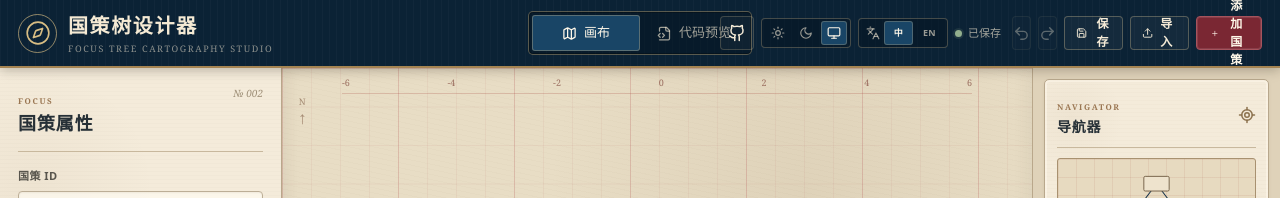
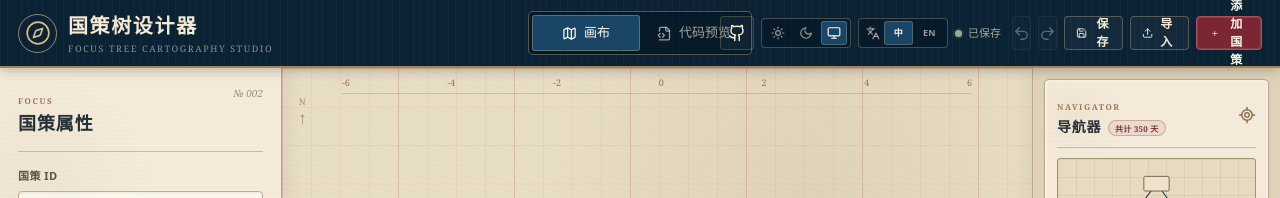
Before and after one commit to LesMiserablesMod/hoi4-focus-tree-designer, a Next.js app: page /hoi4-focus-tree-designer/ in a window 1280 px wide. Shown: the top 198 px of the page. Built offline with nearby package versions, Linux system fonts and the light colour scheme.

Commit message:
Show total focus days in navigator

```diff
--- a/app/globals.css
+++ b/app/globals.css
@@ -1149,6 +1149,29 @@ button:disabled {
   font-size: 14px;
 }
 
+.navigator-title-row {
+  display: flex;
+  align-items: baseline;
+  gap: 7px;
+}
+
+.navigator-total {
+  display: inline-flex;
+  align-items: center;
+  padding: 2px 6px 1px;
+  color: #7c3240;
+  background: rgba(122, 39, 51, 0.08);
+  border: 1px solid rgba(122, 39, 51, 0.28);
+  border-radius: 999px;
+  font-family: Georgia, "Times New Roman", serif;
+  font-size: 8px;
+  font-variant-numeric: tabular-nums;
+  font-weight: 700;
+  letter-spacing: 0.03em;
+  line-height: 1.4;
+  white-space: nowrap;
+}
+
 .minimap {
   position: relative;
   display: block;
@@ -1801,6 +1824,12 @@ html[data-theme="dark"] .utility-card {
   box-shadow: inset 0 0 0 2px rgba(255, 255, 255, 0.025);
 }
 
+html[data-theme="dark"] .navigator-total {
+  color: #ffd9dd;
+  background: rgba(168, 75, 90, 0.18);
+  border-color: rgba(210, 116, 128, 0.42);
+}
+
 html[data-theme="dark"] .minimap {
   background:
     linear-gradient(rgba(190, 103, 99, 0.09) 1px, transparent 1px),
--- a/app/page.tsx
+++ b/app/page.tsx
@@ -180,6 +180,8 @@ const UI_MESSAGES = {
     download: "下载",
     navigationAndExport: "导航与导出",
     navigator: "导航器",
+    totalDays: (value: number) => `共计 ${value} 天`,
+    totalDaysHelp: "所有国策节点的完成天数合计（包含互斥国策）",
     fitAllFocuses: "点击适应全部国策",
     globalLayout: "全局布局图 · 点击适应全部节点",
     projectSettings: "项目设置",
@@ -329,6 +331,8 @@ const UI_MESSAGES = {
     download: "Download",
     navigationAndExport: "Navigation and export",
     navigator: "Navigator",
+    totalDays: (value: number) => `Total ${value} ${value === 1 ? "day" : "days"}`,
+    totalDaysHelp: "Sum of completion days for all focus nodes, including mutually exclusive focuses",
     fitAllFocuses: "Fit all focuses",
     globalLayout: "Full layout · Click to fit all nodes",
     projectSettings: "Project Settings",
@@ -1175,6 +1179,7 @@ export default function Home() {
   const validation = useMemo(() => validationFor(project, uiLanguage), [project, uiLanguage]);
   const focusScript = useMemo(() => generateFocusScript(project), [project]);
   const localisation = useMemo(() => generateLocalisation(project), [project]);
+  const totalDays = useMemo(() => project.nodes.reduce((sum, node) => sum + node.days, 0), [project.nodes]);
   const minimapBounds = useMemo(() => {
     if (!project.nodes.length) return { x: 0, y: 0, width: WORLD_W, height: WORLD_H };
     const padding = 72;
@@ -2110,7 +2115,16 @@ export default function Home() {
 
         <aside className="utility-rail" aria-label={ui.navigationAndExport}>
           <section className="utility-card panel-paper minimap-card">
-            <div className="utility-heading"><div><span className="eyebrow">NAVIGATOR</span><h2>{ui.navigator}</h2></div><LocateFixed size={18} /></div>
+            <div className="utility-heading">
+              <div>
+                <span className="eyebrow">NAVIGATOR</span>
+                <div className="navigator-title-row">
+                  <h2>{ui.navigator}</h2>
+                  <span className="navigator-total" title={ui.totalDaysHelp}>{ui.totalDays(totalDays)}</span>
+                </div>
+              </div>
+              <LocateFixed size={18} />
+            </div>
             <button className="minimap" onClick={fitView} aria-label={ui.fitAllFocuses}>
               <svg viewBox={`${minimapBounds.x} ${minimapBounds.y} ${minimapBounds.width} ${minimapBounds.height}`} preserveAspectRatio="xMidYMid meet" aria-hidden="true">
                 {prerequisiteEdges.map(({ parentUid, childUid, isOr }) => {
```
